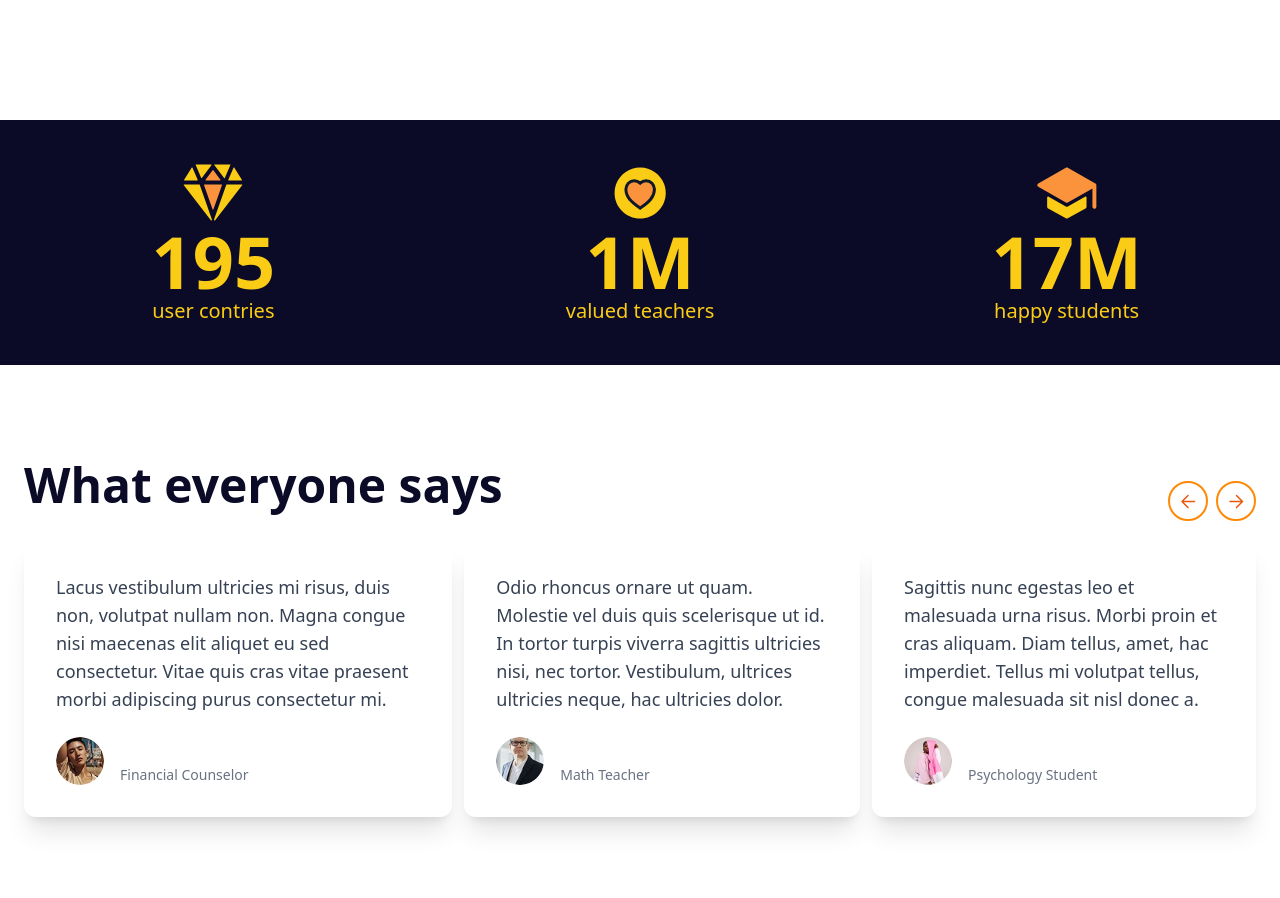
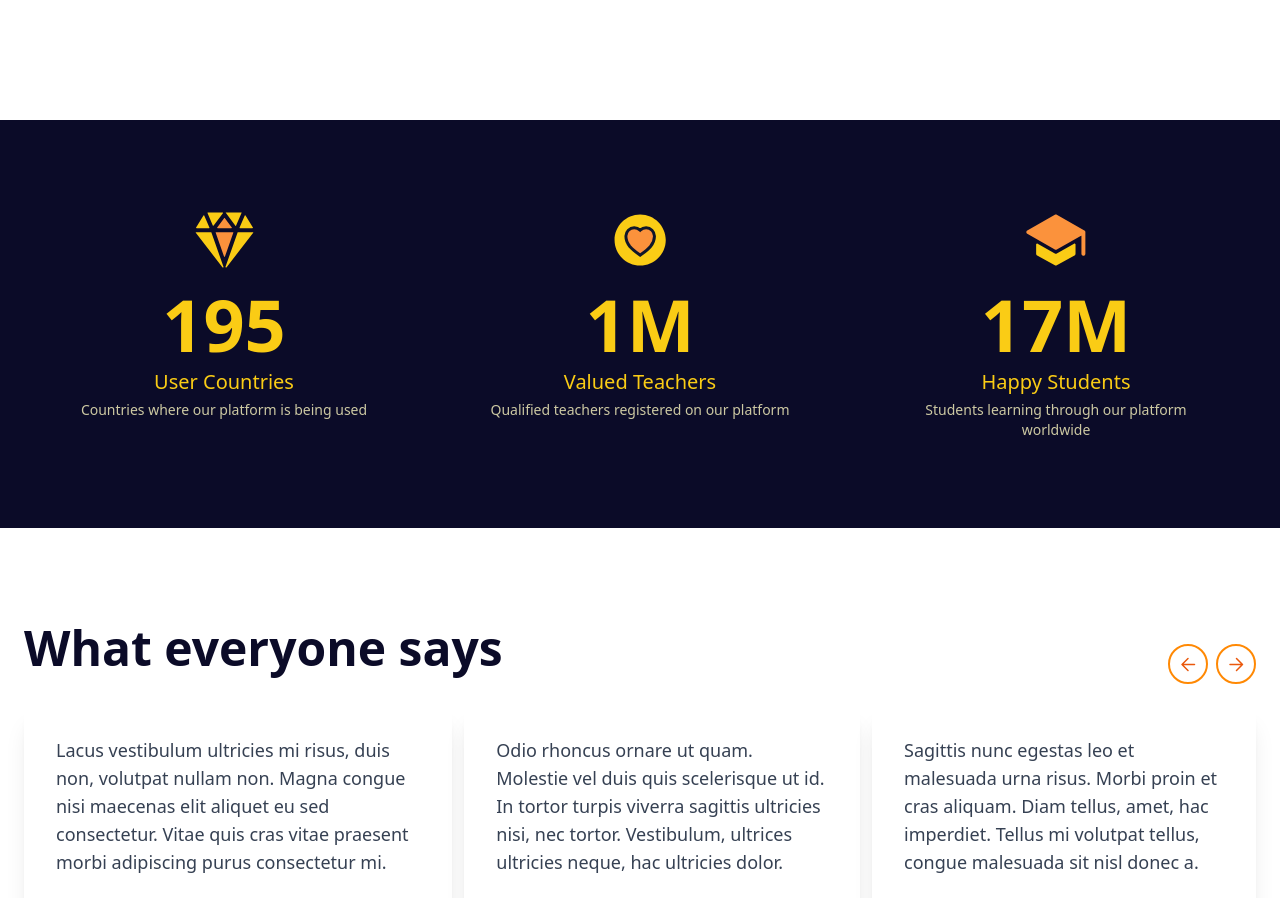
Before and after one commit to Kelwinpin/UTeach, a Next.js app: page / in a window 1280 px wide. Shown: the part 3120-4018 px from the top of the page. Built offline with nearby package versions, Linux system fonts and the light colour scheme.

Commit message:
add SEO to Infos

```diff
--- a/src/components/Info/index.jsx
+++ b/src/components/Info/index.jsx
@@ -1,39 +1,118 @@
+"use client";
+
 import Image from "next/image";
+import { useEffect, useRef, useState } from "react";
 
-export default function Info() {
-  const infos = [
+export default function StatisticsSection() {
+  const [isVisible, setIsVisible] = useState(false);
+  const sectionRef = useRef(null);
+
+  const statistics = [
     {
-      title: "user contries",
+      title: "User Countries",
       number: "195",
       iconPath: "/diamond.svg",
+      description: "Countries where our platform is being used",
+      ariaLabel: "195 countries where our platform is used"
     },
     {
-      title: "valued teachers",
+      title: "Valued Teachers",
       number: "1M",
       iconPath: "/heart-circle-sharp.svg",
+      description: "Qualified teachers registered on our platform",
+      ariaLabel: "One million qualified teachers"
     },
     {
-      title: "happy students",
+      title: "Happy Students",
       number: "17M",
       iconPath: "/school.svg",
+      description: "Students learning through our platform worldwide",
+      ariaLabel: "Seventeen million students"
     },
   ];
+
+  useEffect(() => {
+    const observer = new IntersectionObserver(
+      ([entry]) => {
+        if (entry.isIntersecting) {
+          setIsVisible(true);
+          observer.disconnect();
+        }
+      },
+      { threshold: 0.15 }
+    );
+
+    if (sectionRef.current) {
+      observer.observe(sectionRef.current);
+    }
+
+    return () => {
+      if (sectionRef.current) {
+        observer.unobserve(sectionRef.current);
+      }
+    };
+  }, []);
+
   return (
-    <section className="bg-[#0B0B28] flex md:flex-row flex-col items-center justify-center h-full w-full">
-      {
-        infos.map((info, index) => (
-          <div key={index} className="flex flex-col items-center justify-center w-full md:w-1/2 lg:w-1/3 px-6 py-10">
-            <Image
-              src={info.iconPath}
-              alt={`${info.title} icon`}
-              width={64}
-              height={64}
-            />
-            <p className="text-[#FACC15] md:text-7xl text-6xl font-bold">{info.number}</p>
-            <p className="text-[#FACC15] text-xl font-medium">{info.title}</p>
-          </div>
-        ))
-      }
+    <section
+      ref={sectionRef}
+      className={`bg-[#0B0B28] py-16 w-full transition-opacity duration-500 ${
+        isVisible ? "opacity-100" : "opacity-0"
+      }`}
+      aria-label="Key statistics and achievements"
+      itemScope
+      itemType="https://schema.org/ItemList"
+    >
+      <div className="max-w-7xl mx-auto px-4 sm:px-6 lg:px-8">
+        <h2 className="sr-only">Our Impact in Numbers</h2>
+
+        <div className="grid grid-cols-1 md:grid-cols-3 gap-8">
+          {statistics.map((stat, index) => (
+            <div
+              key={index}
+              className={`flex flex-col items-center text-center p-6 transition-all duration-300 ${
+                isVisible ? "translate-y-0" : "translate-y-4"
+              }`}
+              itemScope
+              itemProp="itemListElement"
+              itemType="https://schema.org/ListItem"
+            >
+              <div className="mb-4 relative w-16 h-16">
+                <Image
+                  src={stat.iconPath}
+                  alt=""
+                  aria-hidden="true"
+                  fill
+                  sizes="64px"
+                  className="object-contain"
+                />
+              </div>
+
+              <div
+                className="text-[#FACC15] text-5xl md:text-6xl lg:text-7xl font-bold mb-2 tabular-nums"
+                aria-label={stat.ariaLabel}
+                itemProp="value"
+              >
+                {stat.number}
+              </div>
+
+              <h3
+                className="text-[#FACC15] text-xl font-medium capitalize mb-1"
+                itemProp="name"
+              >
+                {stat.title}
+              </h3>
+
+              <p
+                className="text-yellow-100/80 text-sm max-w-xs"
+                itemProp="description"
+              >
+                {stat.description}
+              </p>
+            </div>
+          ))}
+        </div>
+      </div>
     </section>
   );
 }
```
